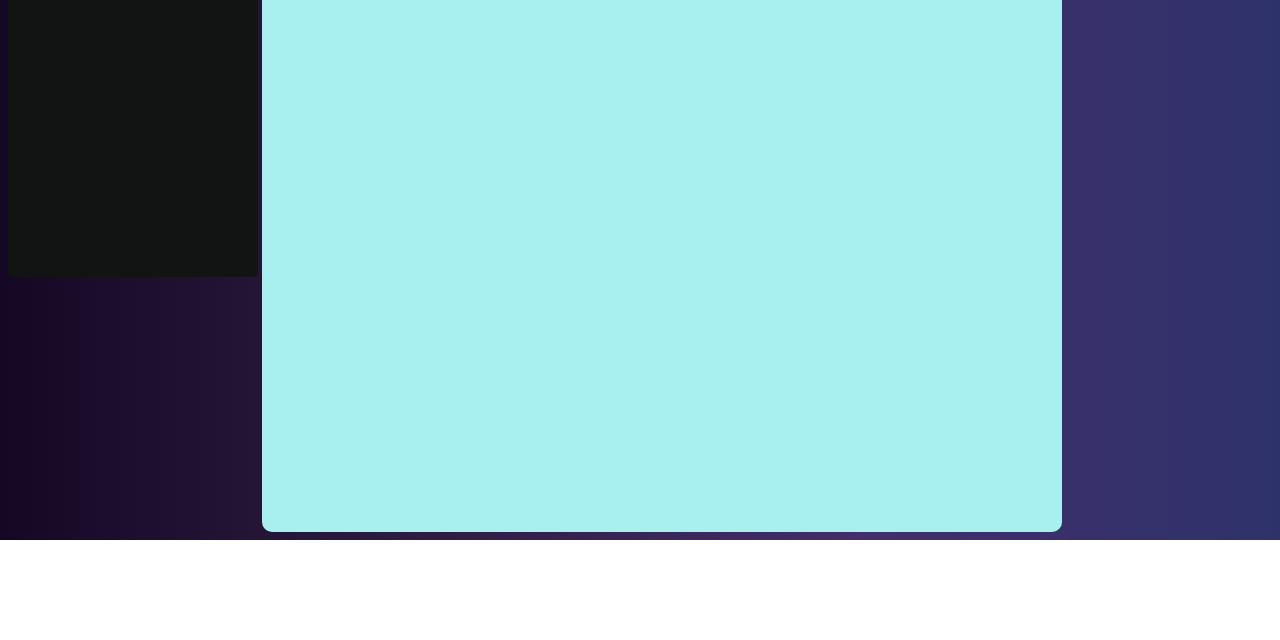
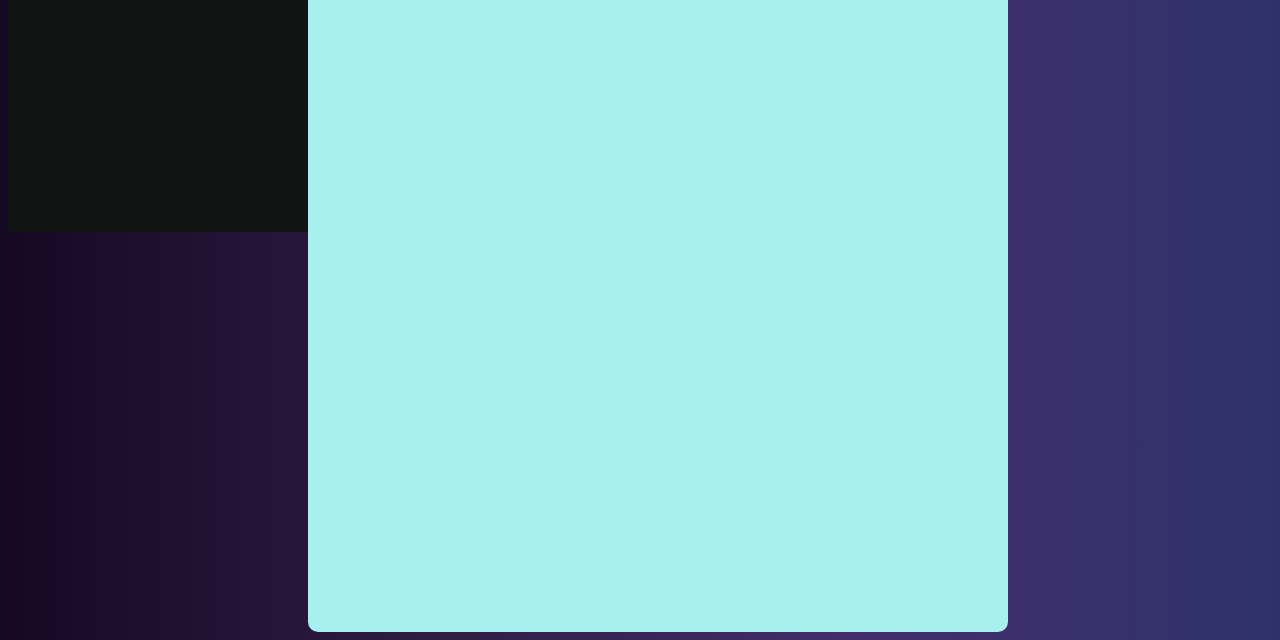
Before and after one commit to amigosdocodigo/amigosdocodigo, a plain HTML site: page index.html in a window 1280 px wide. Shown: the part 321-961 px from the top of the page. Before the commit the page ends 861 px from the top, so only its background shows below. Drawn offline with Linux system fonts and the light colour scheme.

Commit message:
Add files via upload

```diff
--- a/css/style.css
+++ b/css/style.css
@@ -21,14 +21,13 @@ img#centralizar{
 }
 
 div#lateral-projetos{
+    background-attachment: fixed;
+    background-color: rgb(18, 20, 20);
 
-    background-color: rgb(18, 20, 20);
-    display: inline-block;
-    width: 250px;
+
+    width: 300px;
     height: 400px;
-    margin-bottom: 0px;
-    text-align: center;
-    border-radius: 5px;
+
 
 }
 a{
@@ -39,25 +38,28 @@ nav > a:hover{
     color: rgb(81, 0, 148);
 
 }
+main{
+    display: flex;
+}
 
 
 div#box-info{
     /*alinhamento*/
     display: inline-block;
-    margin: auto;
     /*alinhamento*/
     /*cor*/
     background-color: rgb(168, 240, 240);
     /*cor*/
     /*tamanho*/
-    width: 800px;
-    height: 700px;
+    width: 700px;
+    height: 800px;
     /*tamanho*/
     /*borda*/
     border-radius: 10px;
     /*bora*/
 }
 div#box-info > p{
+    display: flex;
     font-size: 15px;
     text-indent: 40px;
     font-weight: 550;
```
